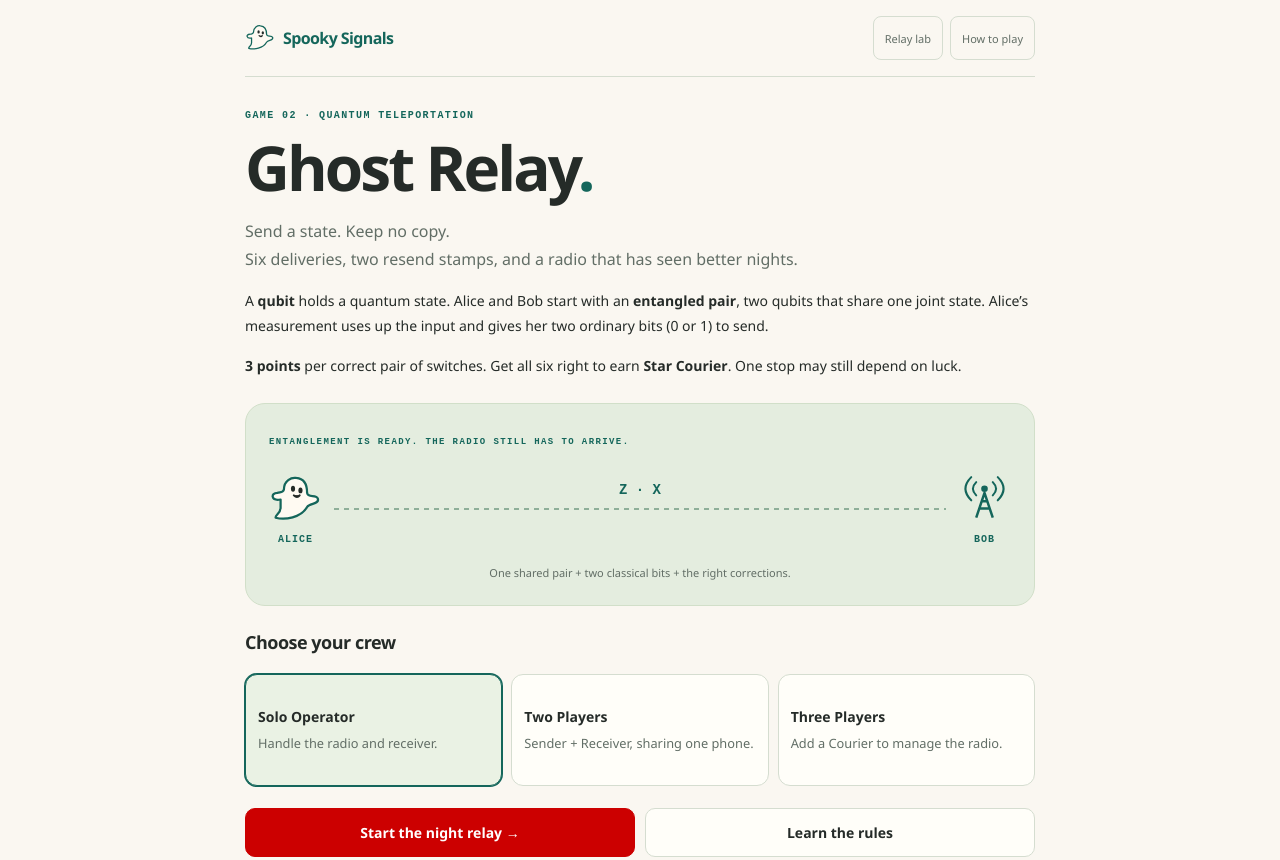
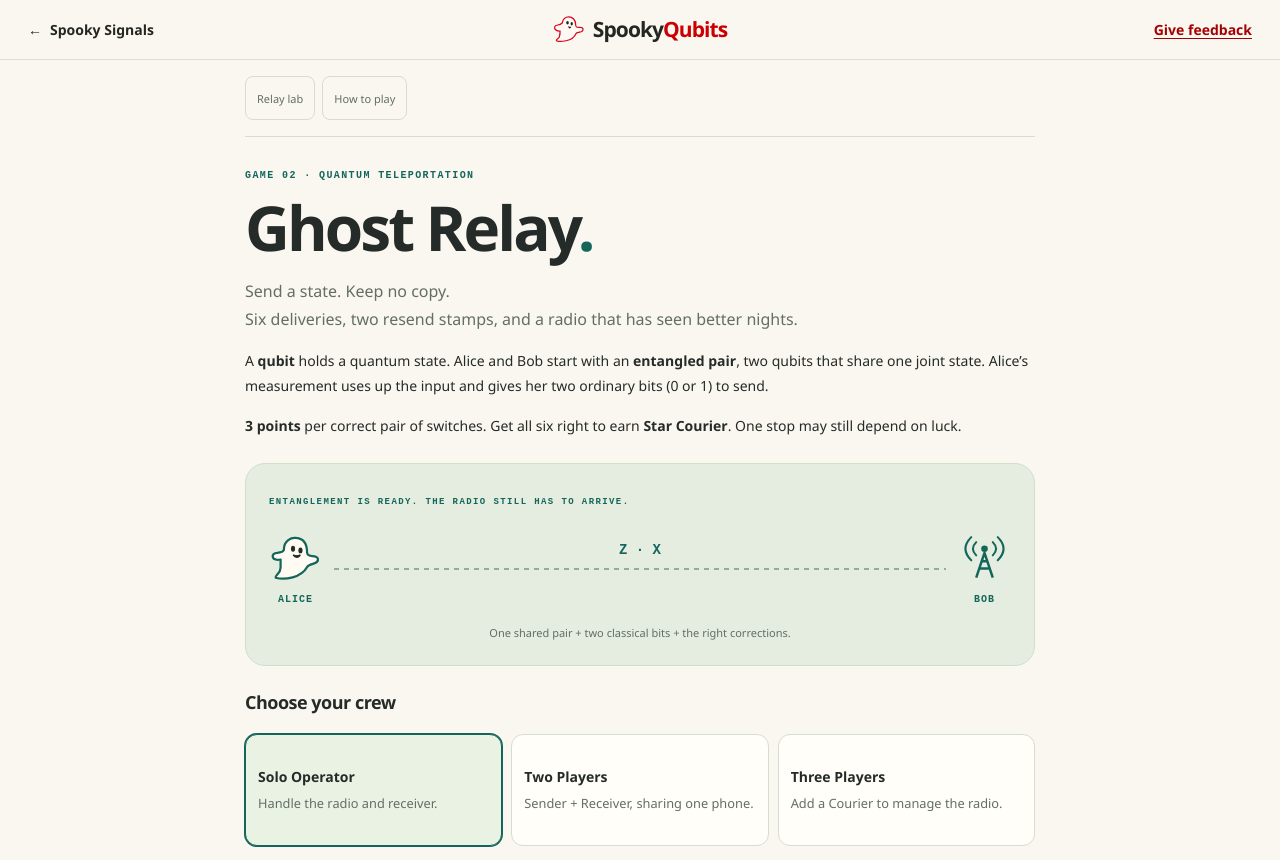
Before and after one commit to spookyqubits/SpookySignals, a plain HTML site: page games/ghost-relay/index.html in a window 1280 px wide. Shown: the top 860 px of the page. Drawn offline with Linux system fonts and the light colour scheme.

Commit message:
Add a shared game header with player feedback

```diff
--- a/games/ghost-relay/index.html
+++ b/games/ghost-relay/index.html
@@ -17,10 +17,69 @@
   .state-arrows svg{width:100%;max-width:130px;display:block;margin:auto}
   .guidance a{color:var(--red)}
 </style>
+<style>
+.sq-game-header {
+  box-sizing: border-box;
+  display: grid;
+  grid-template-columns: minmax(0, 1fr) auto minmax(0, 1fr);
+  align-items: center;
+  gap: clamp(4px, 1vw, 16px);
+  min-height: 60px;
+  margin: 0;
+  padding: 4px clamp(8px, 2.4vw, 28px);
+  border: 0;
+  border-bottom: 1px solid #dfded6;
+  background: #faf7f1;
+  color: #242622;
+  font: 700 14px/1.25 "Avenir Next", Avenir, "Segoe UI", system-ui, sans-serif;
+}
+.sq-game-header a {
+  display: inline-flex;
+  align-items: center;
+  gap: 8px;
+  min-width: 0;
+  min-height: 44px;
+  color: inherit;
+  text-decoration: none;
+}
+.sq-game-header a:focus-visible { outline: 3px solid #1363c4; outline-offset: 2px; }
+.sq-game-header a:hover { color: #a60000; }
+.sq-game-header .sq-game-back { justify-self: start; }
+.sq-game-header .sq-game-brand {
+  justify-self: center;
+  font-size: 21px;
+  font-weight: 850;
+  letter-spacing: -.045em;
+  white-space: nowrap;
+}
+.sq-game-brand svg { display: block; flex: none; width: 32px; height: 32px; }
+.sq-game-brand .sq-brand-red { color: #cc0000; }
+.sq-game-header .sq-game-feedback {
+  justify-self: end;
+  color: #a60000;
+  text-align: right;
+  text-decoration: underline;
+  text-underline-offset: 3px;
+}
+/* The launcher already shows this header above the embedded game. */
+.sq-game-header:target { display: none; }
+@media (max-width: 540px) {
+  .sq-game-header { min-height: 54px; font-size: 11px; }
+  .sq-game-header a { gap: 4px; }
+  .sq-game-header .sq-game-brand { font-size: 17px; }
+  .sq-game-brand svg { width: 24px; height: 24px; }
+}
+@media print { .sq-game-header { display: none; } }
+</style>
 </head>
 <body>
+<header class="sq-game-header" id="sq-embedded-header">
+  <a class="sq-game-back" id="collection-link" href="../../index.html"><span aria-hidden="true">←</span><span>Spooky Signals</span></a>
+  <a class="sq-game-brand" href="https://spookyqubits.com/" aria-label="SpookyQubits home"><svg aria-hidden="true" xmlns="http://www.w3.org/2000/svg" viewBox="0 0 64 64"><path d="M18.5 18C19.5 10.5 25 5.5 31.5 5.5C39 5.5 44.5 11.5 45 19C45.2 22.5 45.5 25 47 26C50 27.5 55.5 25.5 58.5 27.5C62 30 59.5 35.5 55 36C51.5 36.5 48.5 36.5 46.5 38.5C43.5 45.5 36 51.5 26 53.5C19 55 12 55.5 8 54C5.5 53 7.5 50.5 10.5 48.5C12.5 47 13 45.5 13 44C14 40.5 14.3 37 14 34C11 34.2 6.5 33.5 4.2 30.5C2 27.5 3.5 23 8 22.5C12 22 16 21 18.5 18Z" fill="#fff8f4" stroke="#d3061c" stroke-width="2.5" stroke-linejoin="round"/><ellipse cx="29" cy="17.5" rx="2.6" ry="3.6" fill="#242622"/><ellipse cx="37.5" cy="19.5" rx="2.3" ry="3.3" fill="#242622"/><path d="M30.2 24.6Q33.4 25.8 36.6 24.9Q36 29.2 33 29Q30.6 28.6 30.2 24.6Z" fill="#242622"/></svg><span>Spooky<span class="sq-brand-red">Qubits</span></span></a>
+  <a class="sq-game-feedback" href="https://docs.google.com/forms/d/e/1FAIpQLSdiWw4IEz4JX5UsgAScpl-tIXpiNDkJQhgm2joPpMu232BCnw/viewform" target="_blank" rel="noopener" aria-label="Give feedback (opens in a new tab)">Give feedback</a>
+</header>
 <svg width="0" height="0" style="position:absolute" aria-hidden="true"><defs><symbol id="ghost" viewBox="0 0 64 64"><path d="M18 20C18 9 27 5 33 6C44 7 46 16 46 24C47 31 57 25 59 31C61 38 49 36 46 41C39 54 19 57 8 54C7 51 14 49 14 42L14 32C2 34 2 24 10 24C15 23 17 24 18 20Z" fill="#fffaf2" stroke="currentColor" stroke-width="2.7" stroke-linejoin="round"/><ellipse cx="29" cy="19" rx="2.5" ry="3.5" fill="#252b28"/><ellipse cx="38" cy="21" rx="2.5" ry="3.5" fill="#252b28"/><path d="M30 27Q34 31 37 27" stroke="#252b28" stroke-width="2.5" stroke-linecap="round"/></symbol><symbol id="beacon" viewBox="0 0 64 64"><path d="M22 54L32 24L42 54M26 43H38M29 34H35" stroke="currentColor" stroke-width="3" stroke-linejoin="round" fill="none"/><circle cx="32" cy="19" r="4" fill="currentColor"/><path d="M22 11Q14 19 22 27M42 11Q50 19 42 27M16 5Q2 19 16 33M48 5Q62 19 48 33" stroke="currentColor" stroke-width="2.5" stroke-linecap="round" fill="none"/></symbol></defs></svg>
-<div class="shell"><header class="top"><a class="brand" id="collection-link" href="../../index.html"><svg aria-hidden="true"><use href="#ghost"/></svg>Spooky Signals</a><div class="tools"><button class="quiet" id="lab-open">Relay lab</button><button class="quiet" id="help-open">How to play</button></div></header><main id="app" tabindex="-1"></main><p class="notice" id="notice" role="status" aria-live="polite"></p><footer class="bottom"><span>Ghost Relay · SpookyQubits · A teleportation teaching game</span><button class="quiet" id="menu-open">New shift</button></footer></div>
+<div class="shell"><div class="top"><div class="tools"><button class="quiet" id="lab-open">Relay lab</button><button class="quiet" id="help-open">How to play</button></div></div><main id="app" tabindex="-1"></main><p class="notice" id="notice" role="status" aria-live="polite"></p><footer class="bottom"><span>Ghost Relay · SpookyQubits · A teleportation teaching game</span><button class="quiet" id="menu-open">New shift</button></footer></div>
 <dialog id="help-dialog" aria-labelledby="help-title"><div class="dialog-head"><h2 id="help-title">The relay rules</h2><button class="quiet" data-close="help-dialog">Close</button></div><div class="dialog-body">
 <h3>Deliver one sealed state</h3>
 <ol>
```
Also changed, not shown: games/ghost-mail/index.html (+60 -1 lines).
